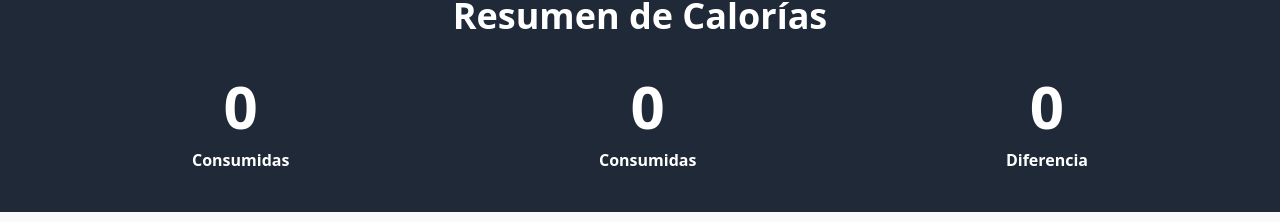
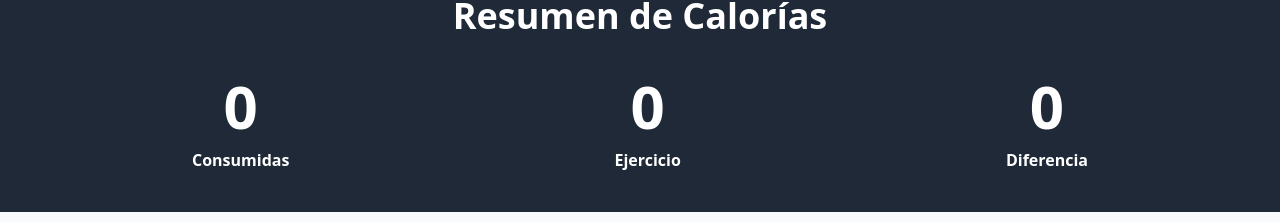
Before and after one commit to JorgeDev7/calorie-tracker, a React (Vite) app: page / in a window 1280 px wide. Shown: the part 678-900 px from the top of the page. Built offline with nearby package versions, Linux system fonts and the light colour scheme.

Commit message:
Removing functions and props, adding context

```diff
--- a/src/components/CalorieTracker.tsx
+++ b/src/components/CalorieTracker.tsx
@@ -1,24 +1,9 @@
-import { useMemo } from "react"
-import CalorieDisplay from "./CalorieDisplay"
+import CalorieDisplay from "./CalorieDisplay";
+import { useActivity } from "../hooks/useActivity";
 
-type CalorieTrackerProps = {
-    activities: Activity[]
-}
+export default function CalorieTracker() {
 
-export default function CalorieTracker({ activities }: CalorieTrackerProps) {
-
-    // counters
-    const caloriesConsumed = useMemo(() => activities.reduce((total, activity) =>
-        activity.category === 1 ? total + activity.calories : total, 0)
-        , [activities])
-
-    const caloriesBurned = useMemo(() => activities.reduce((total, activity) =>
-        activity.category === 2 ? total + activity.calories : total, 0)
-        , [activities])
-
-    const netCalories = useMemo(() =>
-        caloriesConsumed - caloriesBurned
-        , [activities])
+    const { caloriesConsumed, caloriesBurned, netCalories } = useActivity();
 
     return (
         <>
@@ -31,7 +16,7 @@ export default function CalorieTracker({ activities }: CalorieTrackerProps) {
                 />
                 <CalorieDisplay
                     calories={caloriesBurned}
-                    text="Consumidas"
+                    text="Ejercicio"
                 />
                 <CalorieDisplay
                     calories={netCalories}
@@ -39,5 +24,5 @@ export default function CalorieTracker({ activities }: CalorieTrackerProps) {
                 />
             </div>
         </>
-    )
+    );
 }
```
